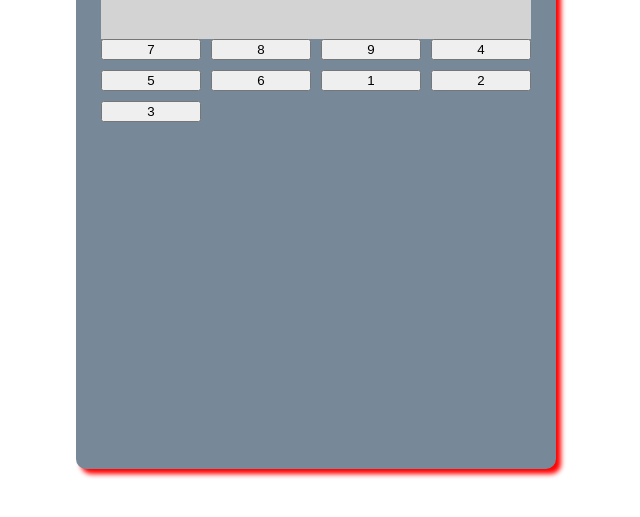
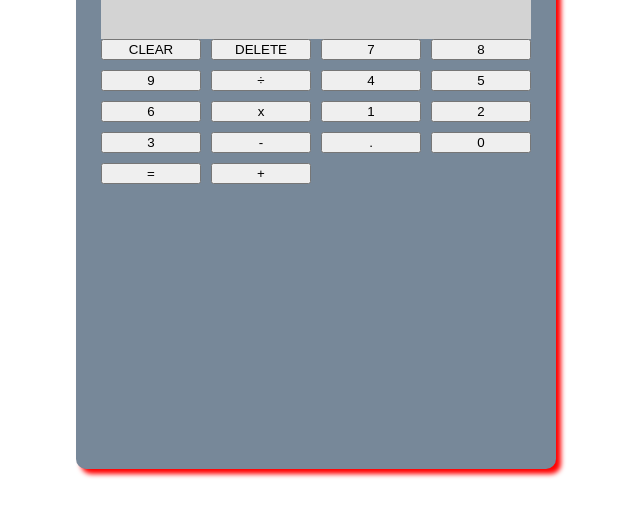
Before and after one commit to OptimisticTrousers/calculator, a plain HTML site: page index.html in a window 1280 px wide. Shown: the part 239-756 px from the top of the page, without its empty margins (332-972 px from the left). Drawn offline with Linux system fonts and the light colour scheme.

Commit message:
Adding more buttons to the calculator

```diff
--- a/index.html
+++ b/index.html
@@ -15,15 +15,24 @@
             </div>
             <div class="body">
                 <div class="buttons">
+                    <button class="clear">CLEAR</button>
+                    <button class="delete">DELETE</button>
                     <button>7</button>
                     <button>8</button>
                     <button>9</button>
+                    <button>÷</button>
                     <button>4</button>
                     <button>5</button>
                     <button>6</button>
+                    <button>x</button>
                     <button>1</button>
                     <button>2</button>
                     <button>3</button>
+                    <button>-</button>
+                    <button>.</button>
+                    <button>0</button>
+                    <button>=</button>
+                    <button>+</button>
                 </div>
             </div>
         </main>
--- a/stylesheet.css
+++ b/stylesheet.css
@@ -7,6 +7,7 @@ body{
 }
 .buttons{
     display: grid;
+    grid-template-areas: "header header";
     grid-template-columns: repeat(4, 100px);
     grid-gap: 10px;
 }
```
